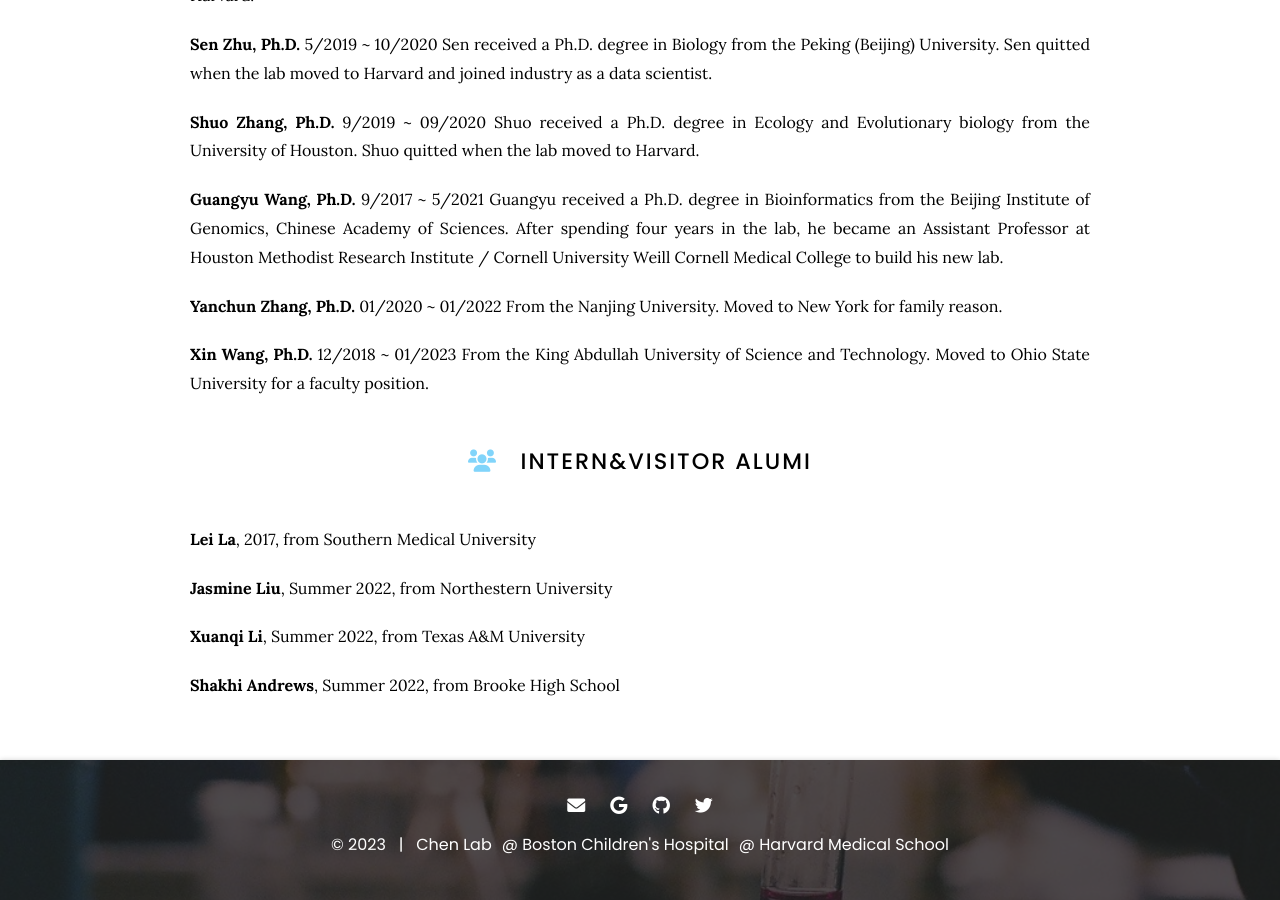
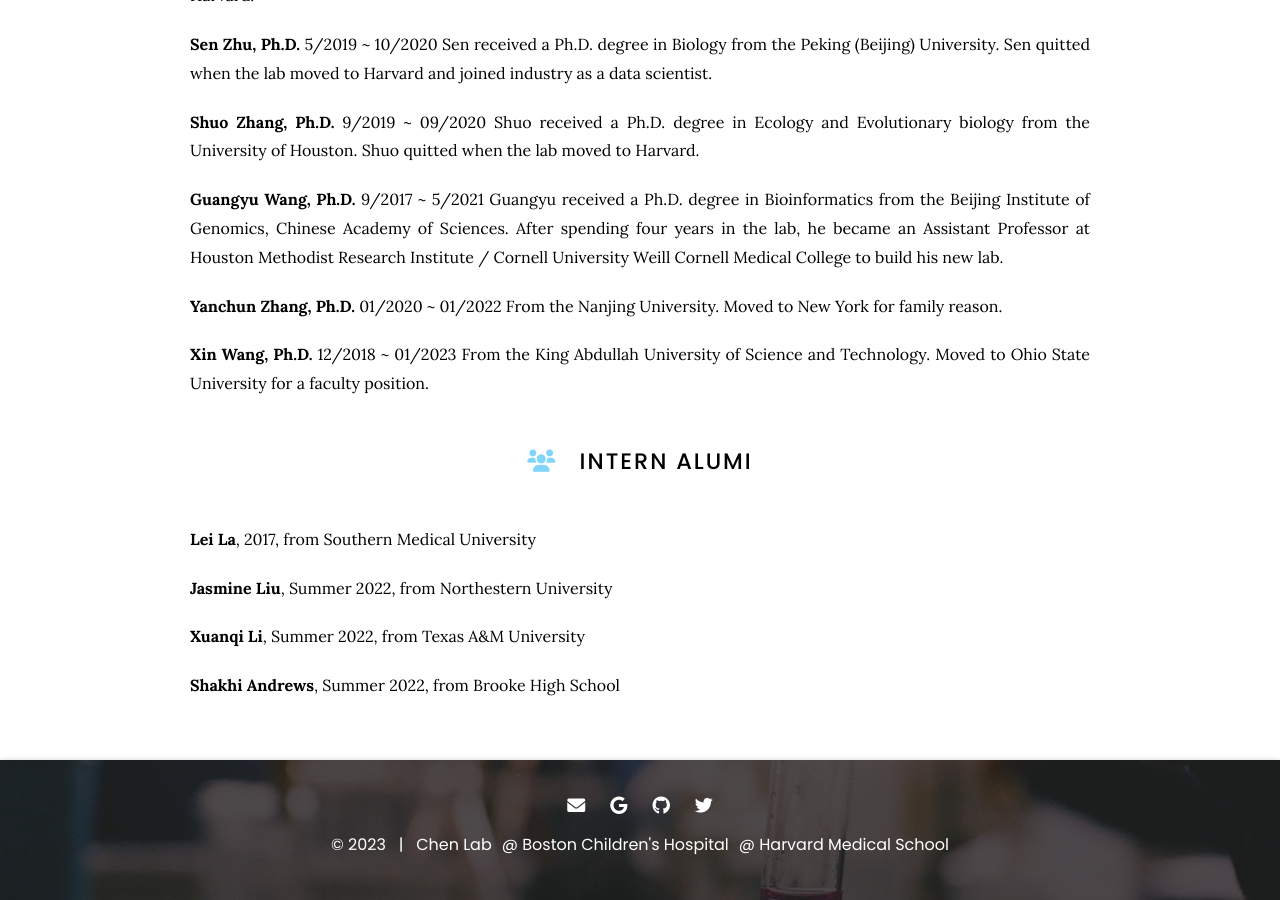
Before and after one commit to kaifuchenlab/kaifuchenlab.github.io, a Jekyll site: the page built from 2.team/index.md, in a window 1280 px wide and 900 px high, scrolled down 1653 px. Built offline with Jekyll 4.4.1, drawn with Linux system fonts in a browser that asks for light colours.

Commit message:
Update index.md

```diff
--- a/2.team/index.md
+++ b/2.team/index.md
@@ -85,7 +85,7 @@ From the Nanjing University. Moved to New York for family reason.
 From the King Abdullah University of Science and Technology. Moved to Ohio State University for a faculty position.
 
 
-# <i class="fas fa-users"></i>Intern&Visitor Alumi
+# <i class="fas fa-users"></i>Intern Alumi
 
 **Lei La**, 2017, from Southern Medical University
 
```
